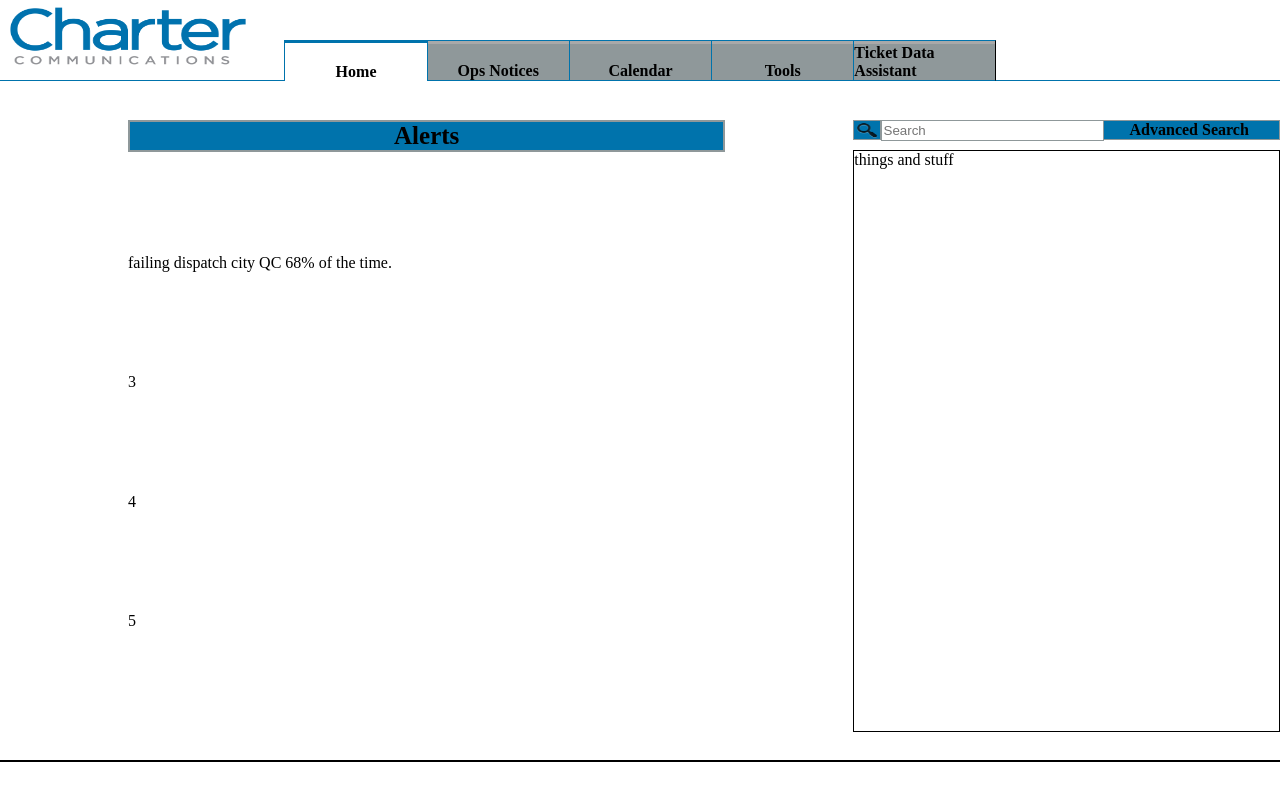
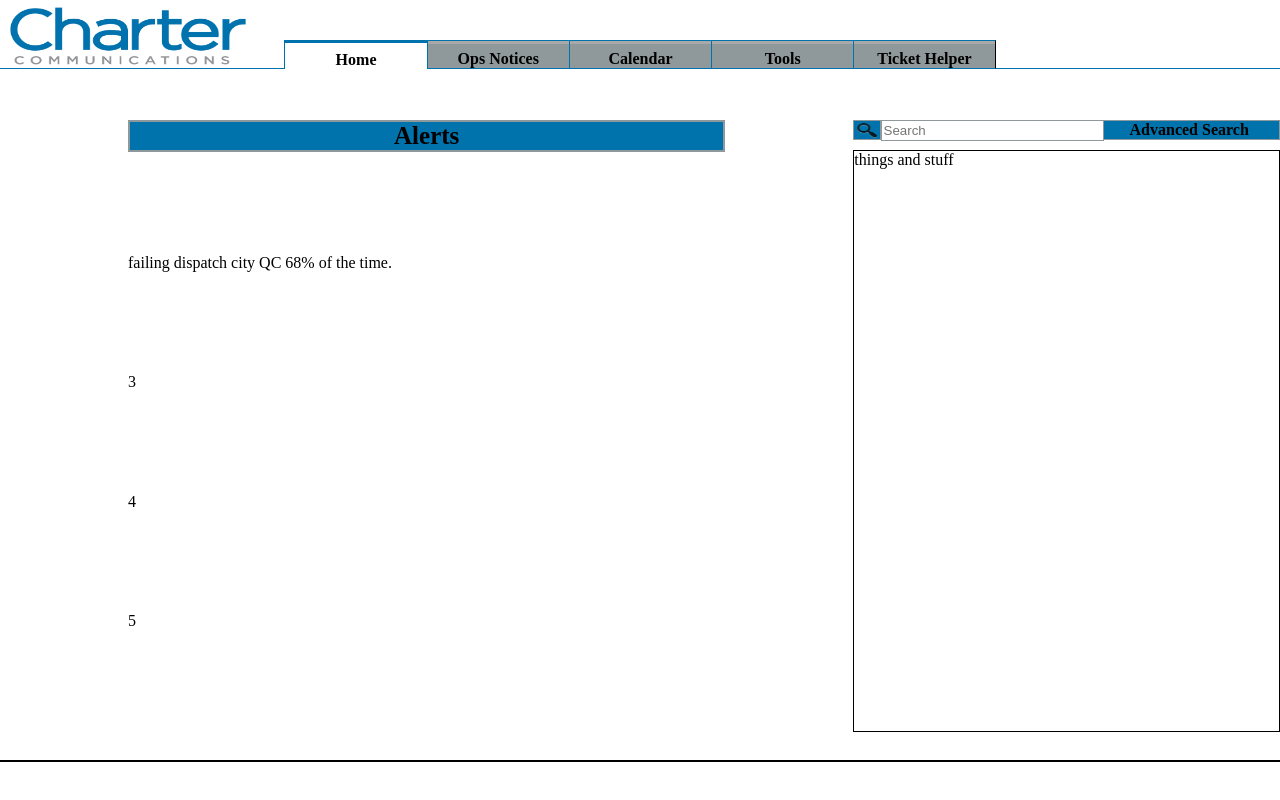
Before and after one commit to Brettj85/engineerAssist, a plain HTML site: page index.html in a window 1280 px wide. Drawn offline with Linux system fonts and the light colour scheme.

Commit message:
built out the search button, modified some styling making backgrounds flow better with the logo

```diff
--- a/index.html
+++ b/index.html
@@ -42,7 +42,7 @@
             <!--Devices Tab (copy this one for another tab)-->
             <div id = "deviceLink" class = "tabNonSelectedState tab tabsGridItem6" data-origin = "device">
                 <div id = "deviceLinkTop" class="tabDesignInactive"></div>
-                <div>Ticket Data Assistant</div>
+                <div>Ticket Helper</div>
             </div>
 
             <!--future tabs Go Here-->
```
